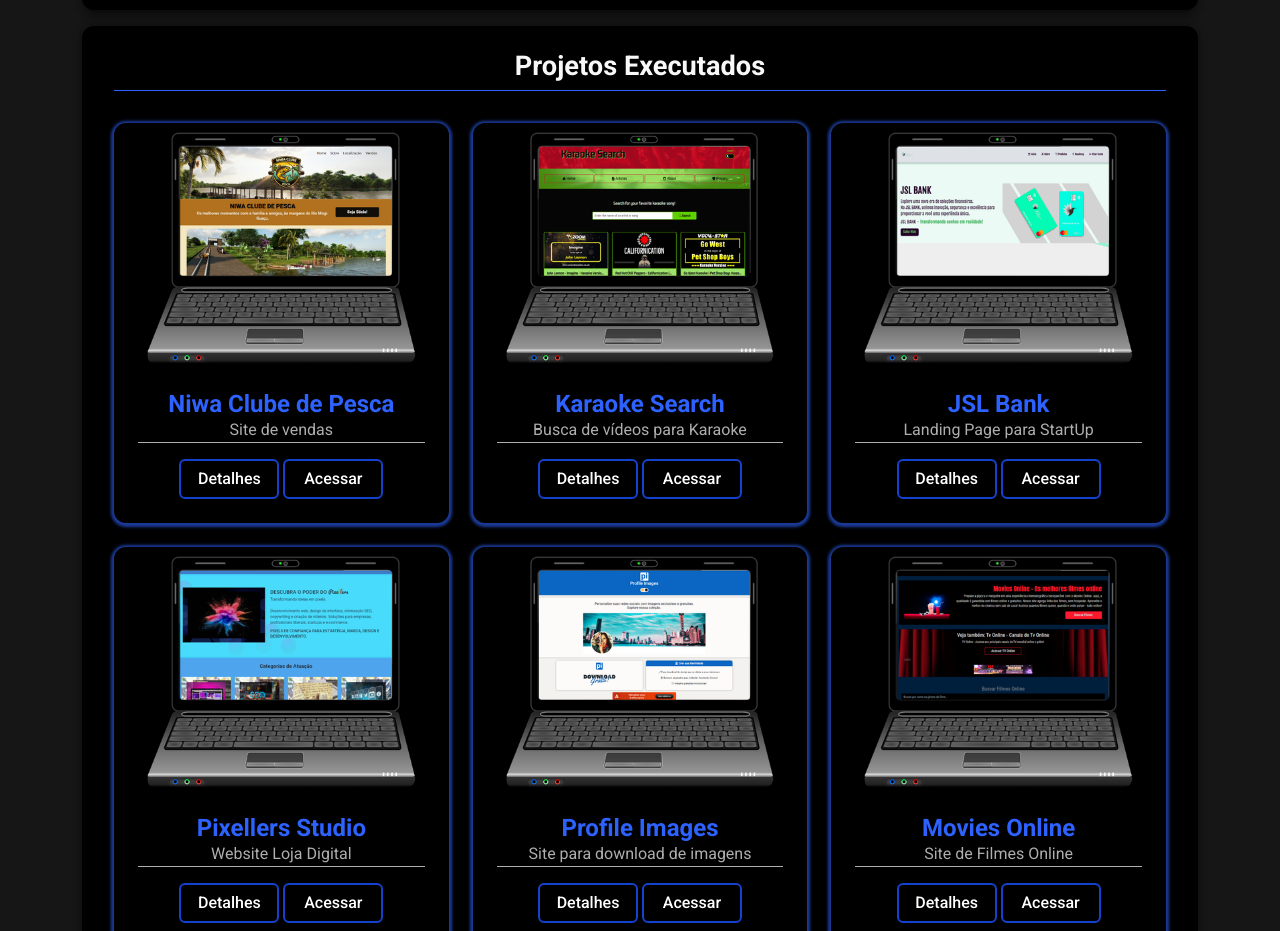
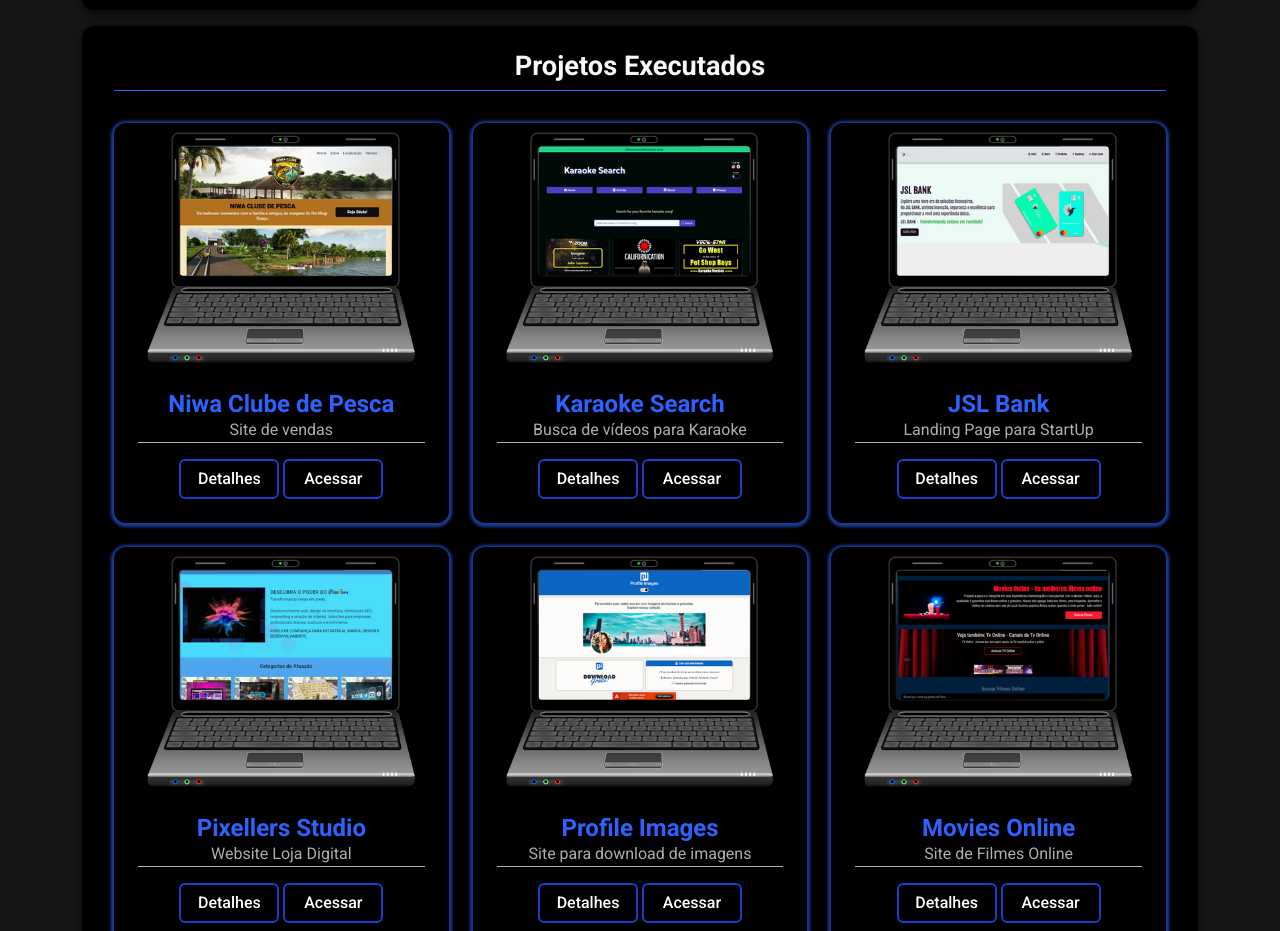
Before and after one commit to Biasiolo/portfolio-rafael-biasiolo, a website built with Parcel: page src/index.html in a window 1280 px wide. Shown: the part 3439-4370 px from the top of the page. Built offline with nearby package versions, Linux system fonts and the light colour scheme.

Commit message:
ajuste paginas

```diff
--- a/src/index.html
+++ b/src/index.html
@@ -197,7 +197,7 @@
                     </div>
                     <div class="col-md-4 mb-2">
                         <div class="project-card">
-                            <a href="https://karaoke-search-six.vercel.app/" target="_blank"><img src="./images/ks.png"
+                            <a href="https://karaoke-search-six.vercel.app/" target="_blank"><img src="./images/karaoke2.png"
                                     class="card-img-top" alt="Imagem do Projeto"></a>
 
                             <div class="card-body">
```
Also changed, not shown: src/images/karaoke2.png (added).
